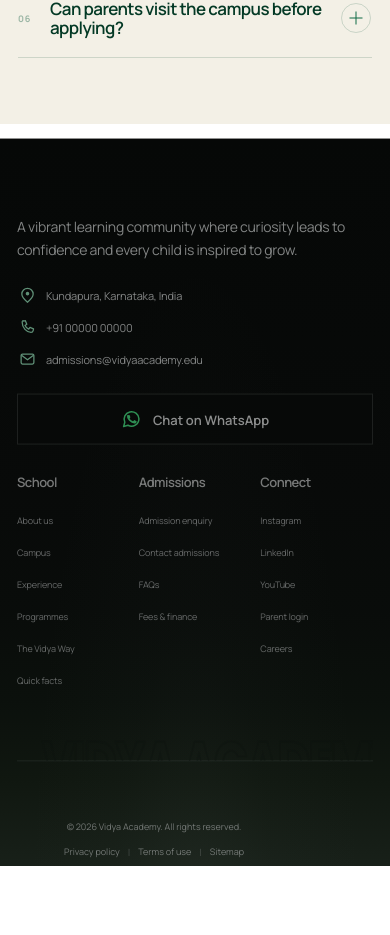
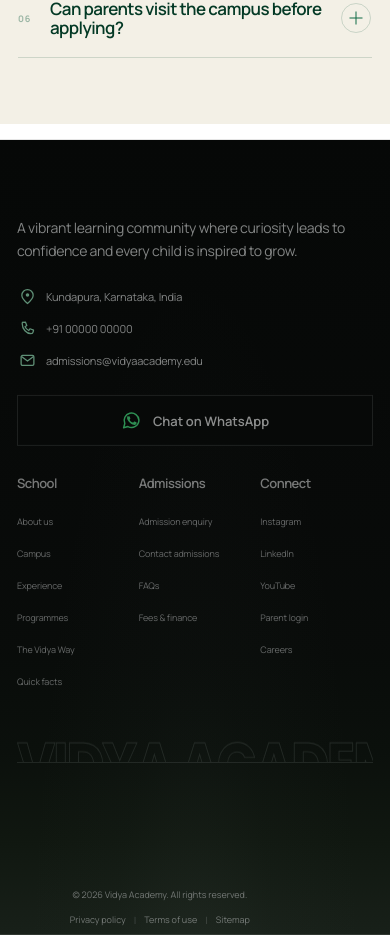
Before and after one commit to Mohammmad-Muqthar/homevidya-, a React (Vite) app: page / in a window 390 px wide. Shown: the part 5563-6498 px from the top of the page. Before the commit the page ends 6429 px from the top, so only its background shows below. Built offline with nearby package versions, Linux system fonts and the light colour scheme.

Commit message:
first push

```diff
--- a/src/components/Footer/Footer.css
+++ b/src/components/Footer/Footer.css
@@ -6,14 +6,14 @@
 
    WORDMARK:
    - POPPINS
+   - ALL CAPS
    - BOLD
-   - ALL CAPS
    - OUTLINE ONLY
-   - MORE VISIBLE DARK OUTLINE
-   - SAME HEIGHT
-   - MORE WIDTH
-   - FINAL Y VISIBLE
-   - MOBILE RESPONSIVE
+   - TRANSPARENT INSIDE
+   - DARKER STROKE
+   - BIG / TALL
+   - APPROX 75% VISIBLE
+   - RESPONSIVE
 ========================================================= */
 
 
@@ -32,16 +32,18 @@
     rgba(180, 188, 183, 0.13);
 
   /*
-     DARKER + MORE VISIBLE WORDMARK OUTLINE
+     DARKER WORDMARK OUTLINE
   */
 
   --wordmark-stroke:
-    rgba(18, 24, 20, 1);
+    rgba(66, 74, 69, 0.94);
 
   position: relative;
+
   z-index: 80;
 
   width: 100%;
+
   margin: 0;
 
   padding:
@@ -50,11 +52,13 @@
     26px;
 
   overflow: hidden;
+
   isolation: isolate;
 
 
   /* =====================================================
-     FOOTER BACKGROUND
+     DARK FOOTER
+     GRADIENT MAINLY TOWARD BOTTOM
   ===================================================== */
 
   background:
@@ -75,8 +79,7 @@
       #182019 100%
     );
 
-  color:
-    var(--footer-white);
+  color: var(--footer-white);
 
   font-family:
     "Manrope",
@@ -85,7 +88,7 @@
 
 
 /* =========================================================
-   MASCOT SIZE
+   MASCOT
 ========================================================= */
 
 :root {
@@ -117,8 +120,7 @@
 .vidya-site-mascot *,
 .vidya-site-mascot *::before,
 .vidya-site-mascot *::after {
-  box-sizing:
-    border-box;
+  box-sizing: border-box;
 
   font-family:
     "Manrope",
@@ -204,7 +206,7 @@
 
 
 /* =========================================================
-   INFORMATION
+   INFO
 ========================================================= */
 
 .vidya-footer-info {
@@ -298,7 +300,7 @@
 
 
 /* =========================================================
-   CONTACT ICONS
+   ICONS
 ========================================================= */
 
 .detail-icon {
@@ -405,12 +407,18 @@
         0.36,
         1
       ),
+
     border-color
-      0.3s ease,
+      0.3s
+      ease,
+
     box-shadow
-      0.3s ease,
+      0.3s
+      ease,
+
     color
-      0.3s ease;
+      0.3s
+      ease;
 }
 
 
@@ -446,9 +454,11 @@
 
 .vidya-footer-whatsapp span,
 .vidya-footer-whatsapp svg {
-  position: relative;
-
-  z-index: 2;
+  position:
+    relative;
+
+  z-index:
+    2;
 }
 
 
@@ -463,7 +473,9 @@
     #43d67b;
 
   transition:
-    color 0.3s ease;
+    color
+      0.3s
+      ease;
 }
 
 
@@ -481,7 +493,12 @@
     0
     12px
     28px
-    rgba(0, 0, 0, 0.24);
+    rgba(
+      0,
+      0,
+      0,
+      0.24
+    );
 }
 
 
@@ -502,7 +519,8 @@
 ========================================================= */
 
 .vidya-footer-navigation {
-  display: grid;
+  display:
+    grid;
 
   grid-template-columns:
     repeat(
@@ -517,7 +535,8 @@
       110px
     );
 
-  width: 100%;
+  width:
+    100%;
 
   padding-top:
     10px;
@@ -556,9 +575,11 @@
 
 
 .vidya-footer-column ul {
-  display: flex;
-
-  flex-direction: column;
+  display:
+    flex;
+
+  flex-direction:
+    column;
 
   gap:
     14px;
@@ -601,9 +622,12 @@
 
   transition:
     color
-      0.25s ease,
+      0.25s
+      ease,
+
     transform
-      0.25s ease;
+      0.25s
+      ease;
 }
 
 
@@ -689,8 +713,14 @@
     bottom;
 
   transition:
-    opacity 0.35s ease,
-    visibility 0.35s ease,
+    opacity
+      0.35s
+      ease,
+
+    visibility
+      0.35s
+      ease,
+
     transform
       0.48s
       cubic-bezier(
@@ -789,8 +819,10 @@
         0.36,
         1
       ),
+
     filter
-      0.35s ease;
+      0.35s
+      ease;
 }
 
 
@@ -820,9 +852,11 @@
 ========================================================= */
 
 .vidya-footer-brand {
-  position: relative;
-
-  z-index: 5;
+  position:
+    relative;
+
+  z-index:
+    5;
 
   width:
     100%;
@@ -856,7 +890,7 @@
 /* =========================================================
    WORDMARK WINDOW
 
-   HEIGHT UNCHANGED
+   LARGE + TALL
 ========================================================= */
 
 .vidya-footer-wordmark-window {
@@ -873,6 +907,10 @@
   width:
     100%;
 
+  /*
+     roughly 75% visible
+  */
+
   height:
     calc(
       var(--wordmark-size)
@@ -900,9 +938,10 @@
 /* =========================================================
    VIDYA ACADEMY
 
-   MORE WIDTH
-   SAME HEIGHT
-   STRONGER OUTLINE
+   POPPINS
+   BOLD
+   ALL CAPS
+   OUTLINE ONLY
 ========================================================= */
 
 .vidya-footer-large-name {
@@ -922,6 +961,10 @@
     0;
 
 
+  /* =====================================================
+     POPPINS
+  ===================================================== */
+
   font-family:
     "Poppins",
     sans-serif !important;
@@ -948,7 +991,9 @@
     nowrap;
 
 
-  /* NO FILL */
+  /* =====================================================
+     TRANSPARENT INSIDE
+  ===================================================== */
 
   color:
     transparent !important;
@@ -957,30 +1002,28 @@
     transparent !important;
 
 
-  /* MORE VISIBLE OUTLINE */
+  /* =====================================================
+     DARK OUTLINE ONLY
+  ===================================================== */
 
   -webkit-text-stroke:
-    1.4px
+    1.15px
     var(--wordmark-stroke);
 
   text-stroke:
-    1.4px
+    1.15px
     var(--wordmark-stroke);
 
   text-shadow:
     none !important;
 
 
-  /*
-     MORE WIDTH
-     SAME HEIGHT
-
-     X = 90%
-     Y = 115%
-  */
+  /* =====================================================
+     EXTRA HEIGHT
+  ===================================================== */
 
   scale:
-    0.90
+    1
     1.15;
 
   transform-origin:
@@ -1056,7 +1099,8 @@
     11px;
 
   transition:
-    color 0.25s ease;
+    color
+      0.25s ease;
 }
 
 
@@ -1101,8 +1145,14 @@
 
   .vidya-footer-main {
     grid-template-columns:
-      minmax(440px, 0.85fr)
-      minmax(760px, 1.55fr);
+      minmax(
+        440px,
+        0.85fr
+      )
+      minmax(
+        760px,
+        1.55fr
+      );
 
     gap:
       clamp(
@@ -1148,27 +1198,30 @@
 
 
   .vidya-footer-large-name {
+    font-weight:
+      700 !important;
+
+    -webkit-text-stroke:
+      1.2px
+      rgba(
+        62,
+        70,
+        65,
+        0.95
+      );
+
+    text-stroke:
+      1.2px
+      rgba(
+        62,
+        70,
+        65,
+        0.95
+      );
+
     scale:
-      0.90
+      1
       1.15;
-
-    -webkit-text-stroke:
-      1.45px
-      rgba(
-        16,
-        22,
-        18,
-        1
-      );
-
-    text-stroke:
-      1.45px
-      rgba(
-        16,
-        22,
-        18,
-        1
-      );
   }
 
 }
@@ -1199,8 +1252,14 @@
 
   .vidya-footer-main {
     grid-template-columns:
-      minmax(0, 0.85fr)
-      minmax(0, 1.4fr);
+      minmax(
+        0,
+        0.85fr
+      )
+      minmax(
+        0,
+        1.4fr
+      );
 
     gap:
       clamp(
@@ -1255,27 +1314,30 @@
 
 
   .vidya-footer-large-name {
+    font-weight:
+      700 !important;
+
+    -webkit-text-stroke:
+      1.1px
+      rgba(
+        64,
+        72,
+        67,
+        0.95
+      );
+
+    text-stroke:
+      1.1px
+      rgba(
+        64,
+        72,
+        67,
+        0.95
+      );
+
     scale:
-      0.90
+      1
       1.15;
-
-    -webkit-text-stroke:
-      1.35px
-      rgba(
-        17,
-        23,
-        19,
-        1
-      );
-
-    text-stroke:
-      1.35px
-      rgba(
-        17,
-        23,
-        19,
-        1
-      );
   }
 
 }
@@ -1349,23 +1411,18 @@
 
 
   .vidya-footer-brand {
-    width:
-      100%;
-
     margin-top:
       50px;
 
     padding-left:
-      0;
+      12px;
 
     padding-right:
-      0;
-
-    overflow:
-      hidden;
-
-    text-align:
-      center;
+      clamp(
+        110px,
+        17vw,
+        160px
+      );
   }
 
 
@@ -1377,17 +1434,11 @@
         80px
       );
 
-    width:
-      100%;
-
     height:
       calc(
         var(--wordmark-size)
         * 0.8
       );
-
-    overflow:
-      hidden;
   }
 
 
@@ -1423,31 +1474,26 @@
 
 
     -webkit-text-stroke:
-      1.25px
+      1px
       rgba(
-        17,
-        23,
-        19,
-        1
+        62,
+        70,
+        65,
+        0.94
       );
 
     text-stroke:
-      1.25px
+      1px
       rgba(
-        17,
-        23,
-        19,
-        1
-      );
-
-
-    /*
-       MORE WIDTH
-       SAME HEIGHT
-    */
+        62,
+        70,
+        65,
+        0.94
+      );
+
 
     scale:
-      0.88
+      1
       1.15;
   }
 
@@ -1669,16 +1715,19 @@
       var(--vidya-mascot-height);
 
     transform-origin:
-      right bottom;
+      right
+      bottom;
   }
 
 
   .vidya-site-mascot-video {
     object-position:
-      right bottom;
+      right
+      bottom;
 
     transform-origin:
-      right bottom;
+      right
+      bottom;
   }
 
 
@@ -1694,7 +1743,11 @@
       45px;
 
     margin-bottom:
-      38px;
+      clamp(
+        100px,
+        21vw,
+        130px
+      );
 
     padding-left:
       0;
@@ -1709,6 +1762,12 @@
       center;
   }
 
+
+  /* =====================================================
+     MOBILE WORDMARK
+
+     LARGE + TALL
+  ===================================================== */
 
   .vidya-footer-wordmark-window {
     --wordmark-size:
@@ -1746,11 +1805,7 @@
 
 
   /* =====================================================
-     MOBILE WORDMARK
-
-     MORE WIDTH
-     SAME HEIGHT
-     STRONGER OUTLINE
+     MOBILE POPPINS OUTLINE
   ===================================================== */
 
   .vidya-footer-large-name {
@@ -1796,6 +1851,8 @@
       nowrap;
 
 
+    /* transparent fill */
+
     color:
       transparent !important;
 
@@ -1803,26 +1860,24 @@
       transparent !important;
 
 
-    /*
-       MORE VISIBLE DARK OUTLINE
-    */
+    /* darker outline */
 
     -webkit-text-stroke:
-      1.2px
+      0.9px
       rgba(
-        15,
-        21,
-        17,
-        1
+        58,
+        66,
+        61,
+        0.96
       );
 
     text-stroke:
-      1.2px
+      0.9px
       rgba(
-        15,
-        21,
-        17,
-        1
+        58,
+        66,
+        61,
+        0.96
       );
 
 
@@ -1830,15 +1885,10 @@
       none !important;
 
 
-    /*
-       PREVIOUS = 0.82
-       NOW = 0.86
-
-       HEIGHT UNCHANGED
-    */
+    /* increase height */
 
     scale:
-      0.86
+      1
       1.16;
 
     transform-origin:
@@ -1848,7 +1898,7 @@
 
 
   /* =====================================================
-     MOBILE COPYRIGHT
+     MOBILE BOTTOM
   ===================================================== */
 
   .vidya-footer-bottom {
@@ -1865,13 +1915,14 @@
       11px;
 
     margin-top:
-      10px;
-
-    padding-left:
-      0;
+      15px;
 
     padding-right:
-      82px;
+      clamp(
+        56px,
+        18vw,
+        90px
+      );
 
     text-align:
       center;
@@ -1952,7 +2003,7 @@
       40px;
 
     margin-bottom:
-      34px;
+      110px;
 
     padding-left:
       0;
@@ -2007,38 +2058,27 @@
 
 
     -webkit-text-stroke:
-      1.15px
+      0.85px
       rgba(
-        15,
-        21,
-        17,
-        1
+        56,
+        64,
+        59,
+        0.96
       );
 
     text-stroke:
-      1.15px
+      0.85px
       rgba(
-        15,
-        21,
-        17,
-        1
-      );
-
-
-    /*
-       MORE WIDTH
-       SAME HEIGHT
-    */
+        56,
+        64,
+        59,
+        0.96
+      );
+
 
     scale:
-      0.84
+      1
       1.16;
-  }
-
-
-  .vidya-footer-bottom {
-    padding-right:
-      72px;
   }
 
 }
@@ -2097,7 +2137,7 @@
       36px;
 
     margin-bottom:
-      30px;
+      100px;
 
     padding-left:
       0;
@@ -2148,31 +2188,26 @@
 
 
     -webkit-text-stroke:
-      1.1px
+      0.8px
       rgba(
-        14,
-        20,
-        16,
-        1
+        54,
+        62,
+        57,
+        0.97
       );
 
     text-stroke:
-      1.1px
+      0.8px
       rgba(
-        14,
-        20,
-        16,
-        1
-      );
-
-
-    /*
-       MORE WIDTH
-       SAME HEIGHT
-    */
+        54,
+        62,
+        57,
+        0.97
+      );
+
 
     scale:
-      0.82
+      1
       1.16;
   }
 
```
